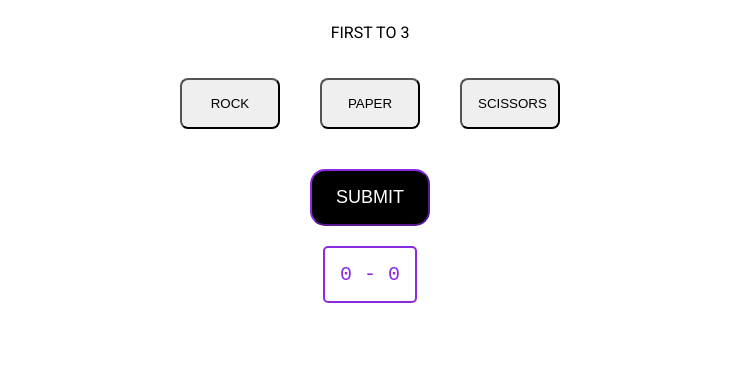
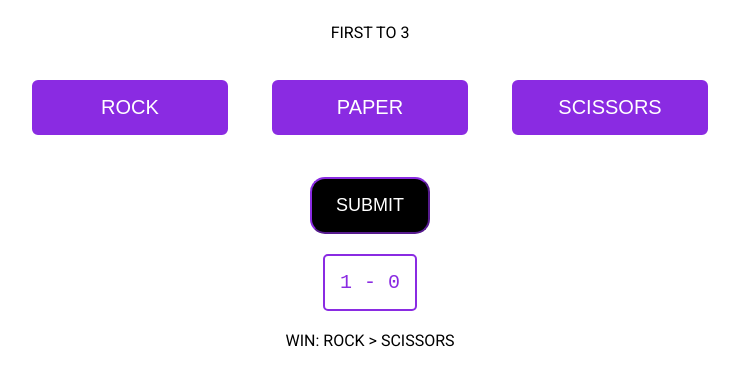
Before and after one commit to jdfeng1/odin-rockpaperscissors, a plain HTML site: page index.html in a window 1280 px wide. Both pictures are taken after a click on the button "ROCK". Shown: the part 70-456 px from the top of the page, without its empty margins (270-1009 px from the left). Drawn offline with Linux system fonts and the light colour scheme.

Commit message:
Rework code to support buttons

```diff
--- a/index.html
+++ b/index.html
@@ -55,11 +55,15 @@
             align-items: center;
         }
         button.play {
-            width: 100px;
+            width: 200px;
             flex: 1;
             padding: 16px;
             margin: 20px;
             border-radius: 8px;
+            font-size: 20px;
+            background-color: blueviolet;
+            color: white;
+            border: 2px solid white;
         }
     </style>
 
--- a/javascript.js
+++ b/javascript.js
@@ -14,7 +14,7 @@ let final = document.getElementById('final');
 
 playerScore.textContent = '0';
 computerScore.textContent = '0';
-playerSelector.focus();
+
 
 let playRound = (playerSelection, computerSelection) => {
     if (playerSelection == 'rock') {
@@ -54,8 +54,20 @@ let playRound = (playerSelection, computerSelection) => {
     }
 }
 
-let submitChoice = () => {
-    playerSelector.focus();
+let submitChoice = (event) => {
+    let selection = '';
+    if (event.target.nodeName == 'BUTTON') {
+        if (event.target.id == 'paper') {
+            selection = 'paper';
+        }
+        if (event.target.id == 'rock') {
+            selection = 'rock';
+        }
+        if (event.target.id == 'scissors') {
+            selection = 'scissors';
+        }
+    }
+
     if (submit.textContent == 'RESET') {
         submit.textContent = 'SUBMIT';
         playerScore.textContent = 0;
@@ -63,13 +75,13 @@ let submitChoice = () => {
         resultDiv.textContent = '';
         final.textContent = '';
         playerSelector.disabled = false;
-        playerSelector.focus();
+
         return;
     }
 
 
-    resultDiv.textContent = playRound(playerSelector.value.toLowerCase(), getComputerChoice());
-    playerSelector.value = '';
+    resultDiv.textContent = playRound(selection, getComputerChoice());
+
 
     if (resultDiv.textContent.slice(0,1) == 'W') {
         playerScore.textContent = parseInt(playerScore.textContent) + 1;
@@ -91,10 +103,6 @@ let submitChoice = () => {
     }
 }
 
-function checkSubmit(e) {
-    if (e.keyCode == 13) {
-        submit.click();
-    }
-}
-addEventListener('keyup',checkSubmit);
-submit.addEventListener('click', submitChoice);
+
+
+playerSelector.addEventListener('click', submitChoice);
```
